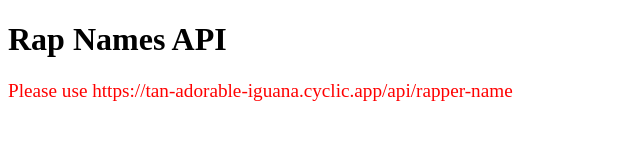
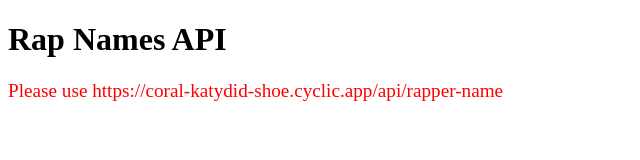
Before and after one commit to ashishk-oned/rap-names-api-two, a plain HTML site: page index.html in a window 1280 px wide. Shown: the full height of the page, 0-640 px from the left. Drawn offline with Linux system fonts and the light colour scheme.

Commit message:
updated html

```diff
--- a/index.html
+++ b/index.html
@@ -9,6 +9,6 @@
 </head>
 <body>
     <h1>Rap Names API</h1>
-    <p>Please use https://tan-adorable-iguana.cyclic.app/api/rapper-name</p>
+    <p>Please use https://coral-katydid-shoe.cyclic.app/api/rapper-name</p>
 </body>
 </html>
```
